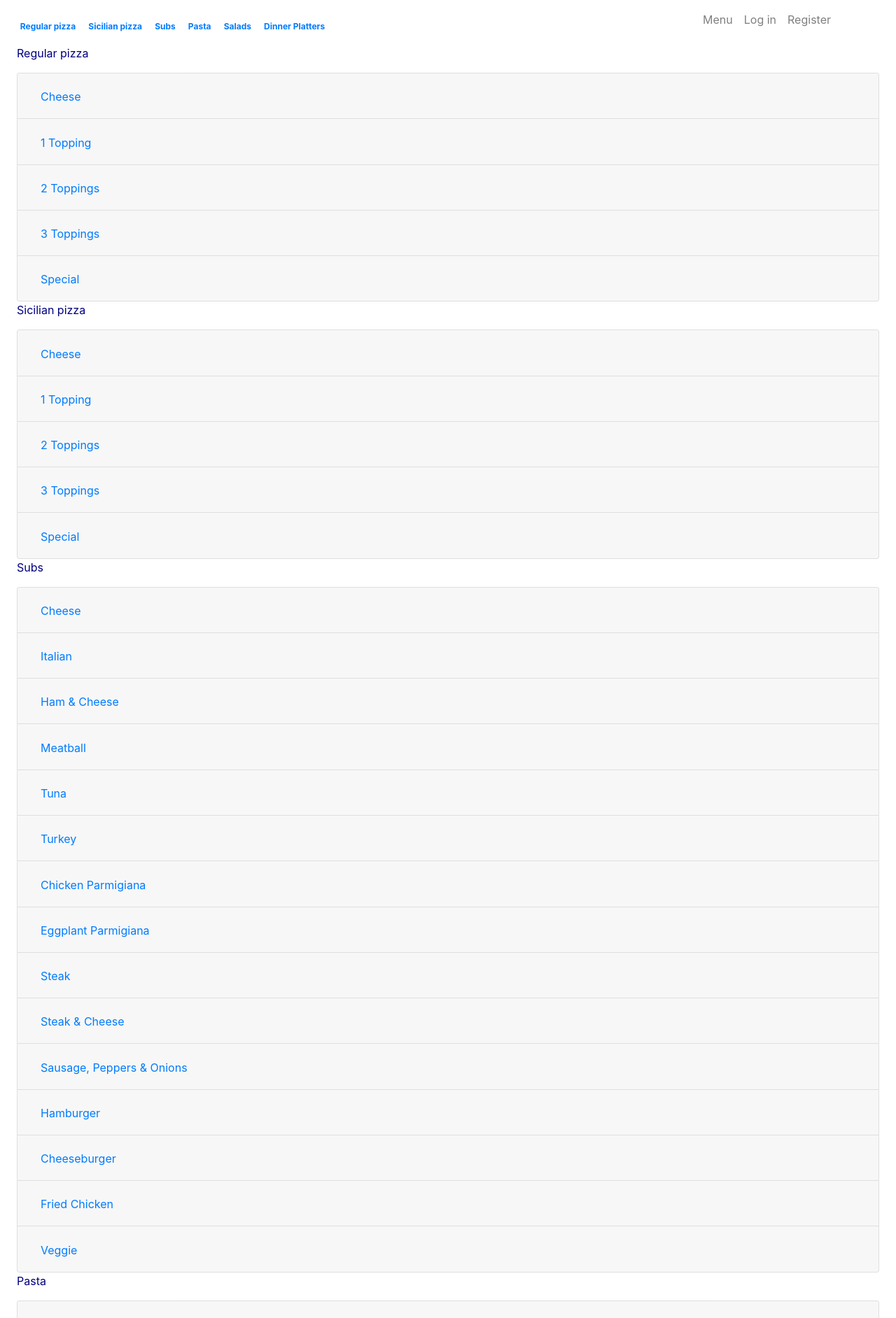
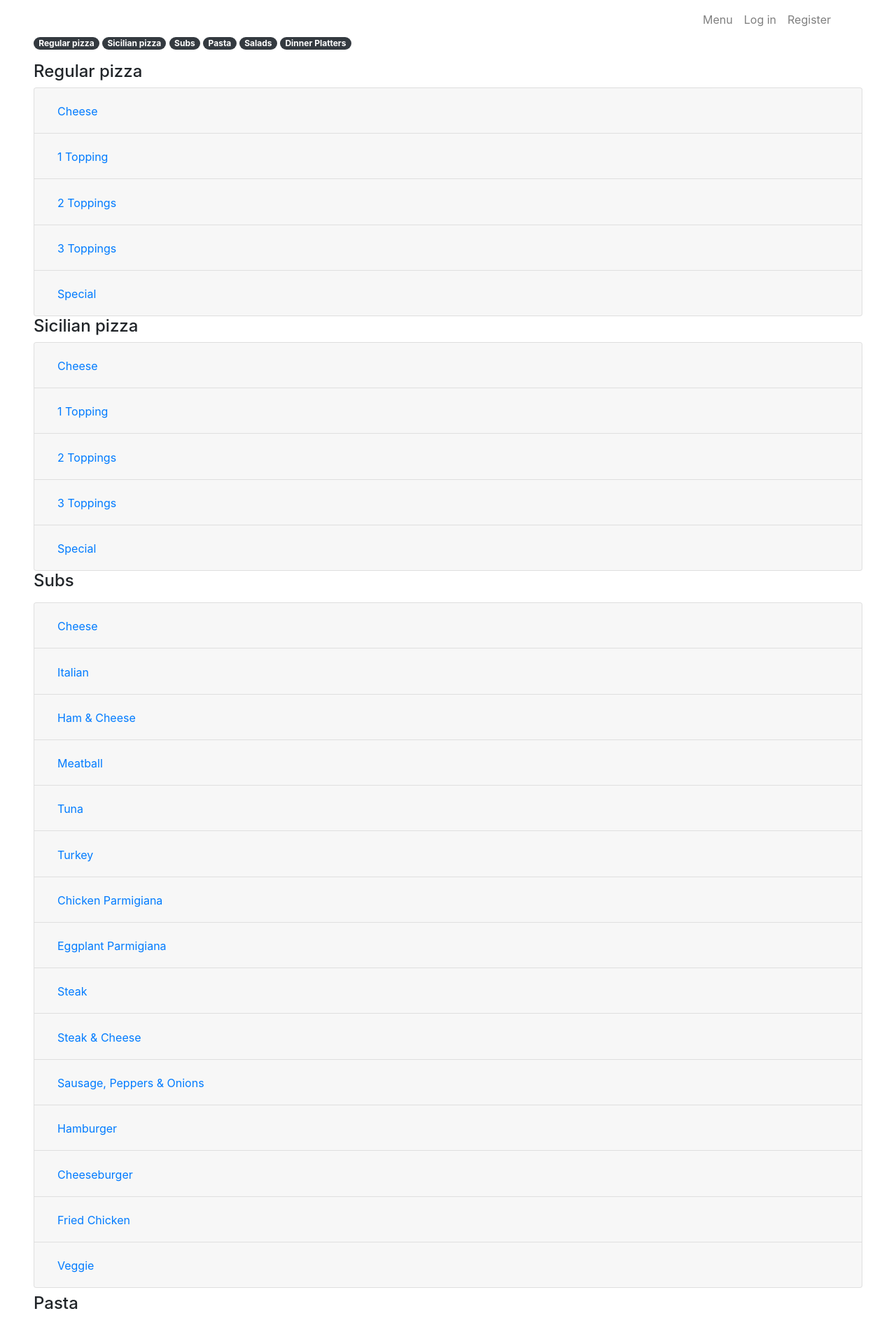
Before and after one commit to florienn/CS50-Pizza, a Django app: page / in a window 1280 px wide. Shown: the top 1884 px of the page at 70% size. Run offline with Django 3.2, Linux system fonts and the light colour scheme; data comes from the database, SQL or seed files in the repository; both versions use the stored data as it was after the commit; some libraries are stand-ins or nearby versions.

Commit message:
Update 27/11

```diff
--- a/orders/static/orders/styles.css
+++ b/orders/static/orders/styles.css
@@ -1,3 +1,3 @@
-h1, h2, p, li, a {
-  color: navy;
-}
+form {
+   display: inline-block;
+ }
--- a/orders/static/pizza/styles.css
+++ /dev/null
@@ -1,3 +0,0 @@
-h1, h2, p {
-  color: pink;
-}
--- a/orders/templates/orders/cart.html
+++ b/orders/templates/orders/cart.html
@@ -15,7 +15,7 @@
       <th scope="col">Order</th>
       <th scope="col">Quantity</th>
       <th scope="col">Price</th>
-      <th scope="col">Date</th>
+      <th scope="col">Date and time</th>
     </tr>
     {% for o in order %}
       <tr>
@@ -33,8 +33,8 @@
       </tr>
     {% endfor %}
     </table>
-    <h4>Total price: €{{ total.price__sum|floatformat:2 }}</h4>
     <form class='m-5' action="{% url 'cart' %}" method="POST">
+      <h4>Total price: €{{ total.price__sum|floatformat:2 }}</h4>
       {% csrf_token %}
       <div class="form-group">
           <div class="form-check">
--- a/orders/templates/orders/index.html
+++ b/orders/templates/orders/index.html
@@ -10,16 +10,13 @@
       {{message}}
     </div>
   {% endif %}
-  <div class="p-4">
+  <div class="p-5">
     <div class="mb-3">
-      <a href="">
       {% for category in category %}
-          <span class="badge purple mr-1">{{ category }}</span>
+          <span class="badge badge-pill badge-dark">{{ category }}</span>
       {% endfor %}
-      </a>
     </div>
-
-  <p>{{ category|first }}</p>
+    <h4>{{ category|first }}</h4>
     <div class="accordion" id="accordionExample">
       <div class="card">
         <div class="card-header" id="headingOne">
@@ -230,7 +227,7 @@
       </div>
     </div>
 
-  <p>{% for category in category|slice:"1:2" %} {{ category }} {% endfor %}</p>
+    <h4>{% for category in category|slice:"1:2" %} {{ category }} {% endfor %}</h4>
     <div class="accordion" id="accordionExample">
       <div class="card">
         <div class="card-header" id="headingSix">
@@ -441,7 +438,7 @@
       </div>
     </div>
 
-<p>{% for category in category|slice:"2:3" %} {{ category }} {% endfor %}</p>
+  <h4>{% for category in category|slice:"2:3" %} {{ category }} {% endfor %}</p>
   <div class="accordion" id="accordionExample">
     <div class="card">
       <div class="card-header" id="headingEleven">
@@ -1046,7 +1043,7 @@
   </div>
 
 
-  <p>{% for category in category|slice:"3:4" %} {{ category }} {% endfor %}</p>
+    <h4>{% for category in category|slice:"3:4" %} {{ category }} {% endfor %}</h4>
     <div class="accordion" id="accordionExample">
       <div class="card">
         <div class="card-header" id="headingTwentySix">
@@ -1143,7 +1140,7 @@
   </div>
 
 
-<p>{% for category in category|slice:"4:5" %} {{ category }} {% endfor %}</p>
+  <h4>{% for category in category|slice:"4:5" %} {{ category }} {% endfor %}</h4>
   <div class="accordion" id="accordionExample">
     <div class="card">
       <div class="card-header" id="headingThirty">
@@ -1270,7 +1267,7 @@
     </div>
   </div>
 
-<p>{% for category in category|slice:"5:6" %} {{ category }} {% endfor %}</p>
+  <h4>{% for category in category|slice:"5:6" %} {{ category }} {% endfor %}</h4>
   <div class="accordion" id="accordionExample">
     <div class="card">
       <div class="card-header" id="headingThirtyFour">
--- a/orders/views.py
+++ b/orders/views.py
@@ -87,8 +87,10 @@ def register_view(request):
         email = request.POST['email']
         password = request.POST['password']
         password2 = request.POST['password2']
+
         if not password == password2:
             return render(request,'orders/register.html',{'message':"Passwords don't match."})
+
         if User.objects.filter(username=username).exists():
             return render(request,'orders/register.html',{'message':"Username already exists."})
 
@@ -96,9 +98,8 @@ def register_view(request):
         user.first_name = first_name
         user.last_name = last_name
         user.save()
-        return render(request,'orders/login.html',{'message':'Registered. You can log in now.'})
+        return render(request,'orders/login.html',{'message':'Registered. Please log in now.'})
     return render(request,'orders/register.html')
-
 
 
 def cart_view(request):
```
Also changed, not shown: other parts of orders/templates/orders/index.html (+28 -29 lines), orders/templates/orders/login.html (+12 -6 lines), orders/templates/orders/register.html (+13 -4 lines), pizza/settings.py (+8 -9 lines), db.sqlite3. Lines whose indentation alone changed are shown as unchanged.
